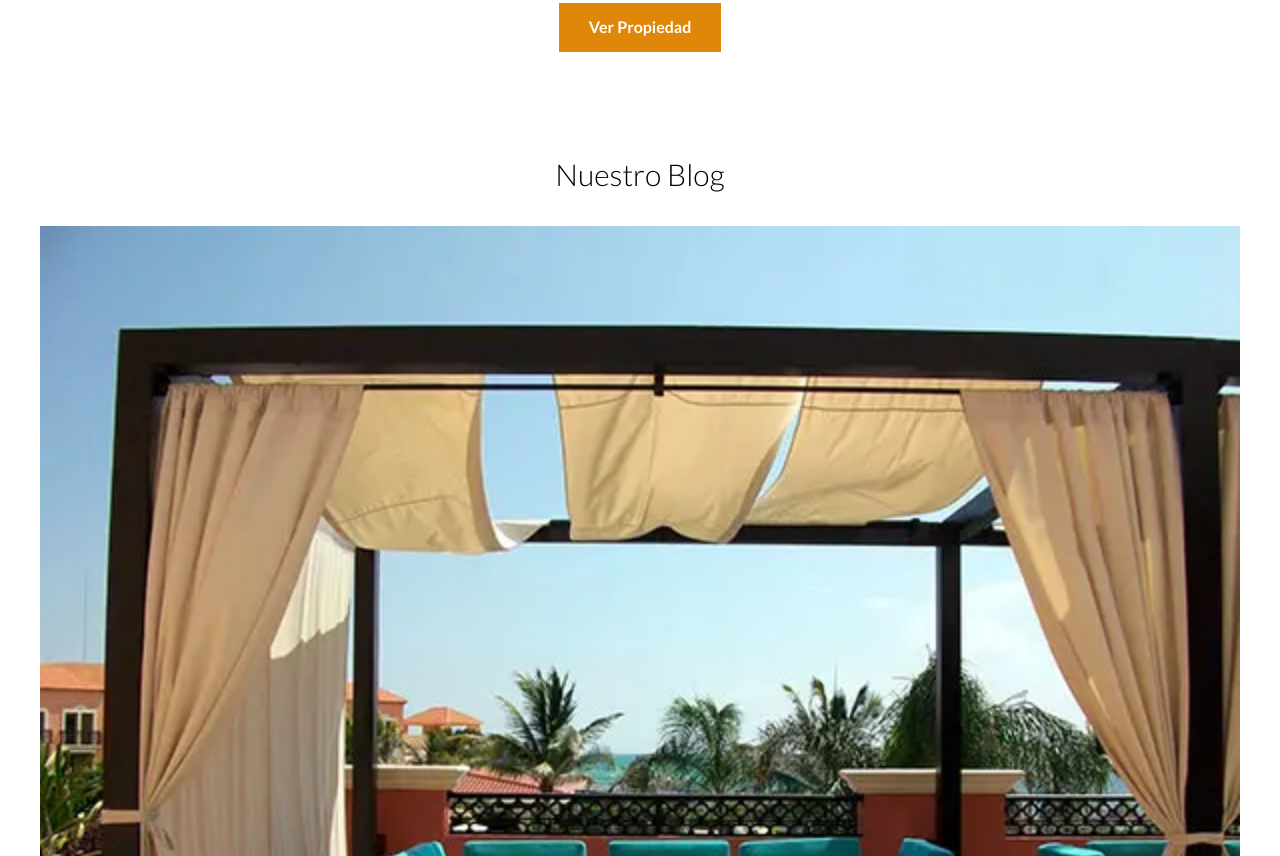
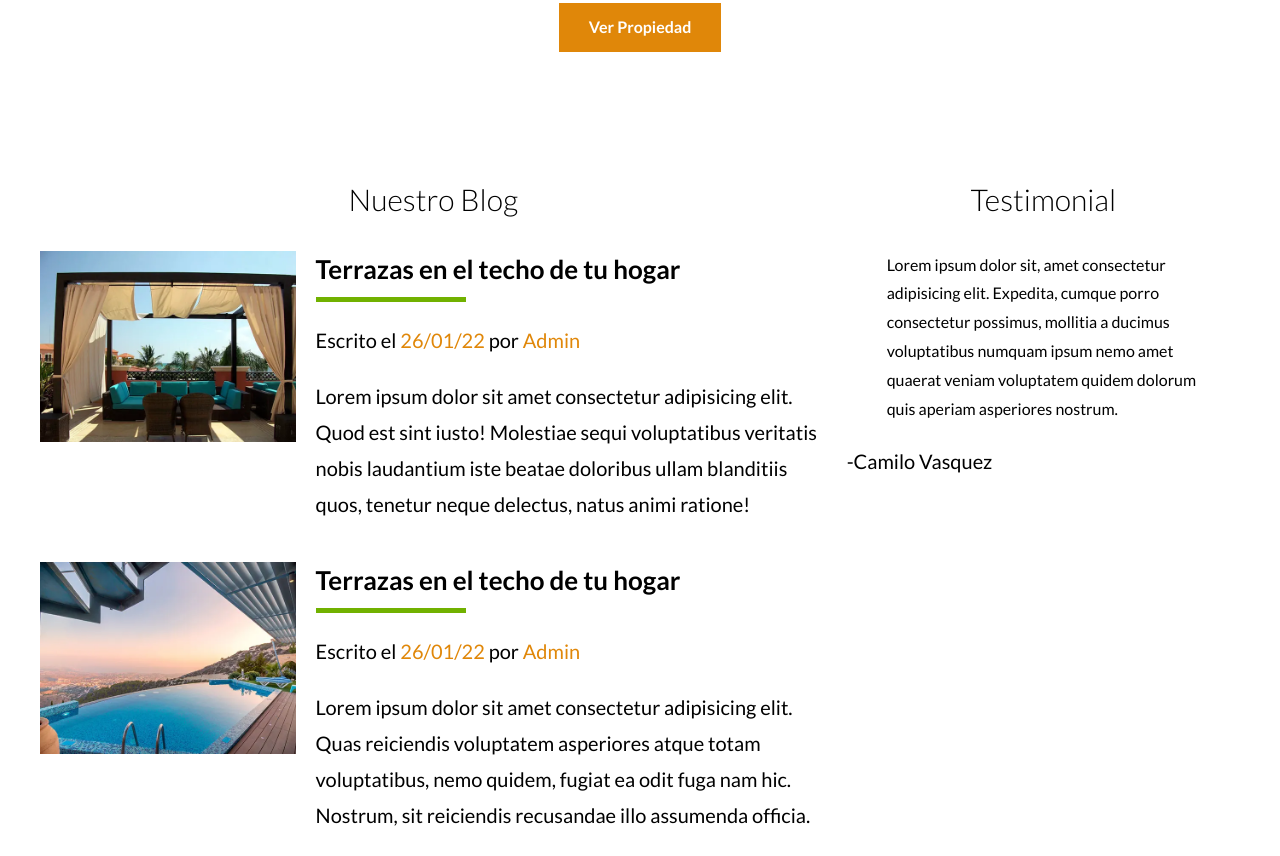
Before and after one commit to favt12/bienes, a website: page index.html in a window 1280 px wide. Shown: the part 2461-3317 px from the top of the page. Drawn offline with nearby package versions, Linux system fonts and the light colour scheme; files that its build step writes are made by us from their sources; files whose address does not match are found by name.

Commit message:
Se importaron los arch. scss Blog|Testimoniales en el archivo principal app.scss

```diff
--- a/src/scss/app.scss
+++ b/src/scss/app.scss
@@ -12,4 +12,6 @@
 @import 'layout/anuncios';
 @import 'layout/botones';
 @import 'layout/contactar';
+@import 'layout/inferior';
+@import 'layout/testimoniales';
 @import 'layout/footer';
```
